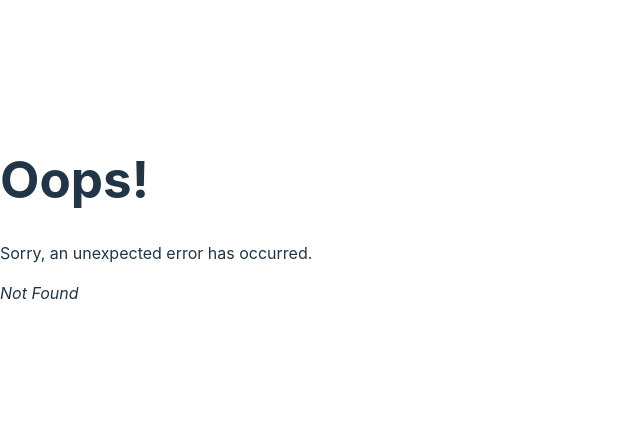
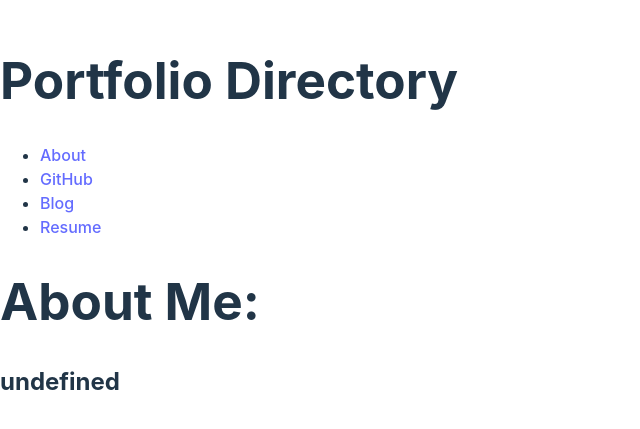
Before and after one commit to Moaratorium/Portfolio, a React (Vite) app: page /about in a window 1280 px wide. Before the commit this address had no page. Shown: the part 181-610 px from the top of the page, without its empty margins (0-640 px from the left). Built offline with nearby package versions, Linux system fonts and the light colour scheme.

Commit message:
change aboutMe to about, added font awesome svg to packages, profile picture to environment, rm'd unused css file

```diff
--- a/package.json
+++ b/package.json
@@ -11,6 +11,11 @@
     "test": "vitest"
   },
   "dependencies": {
+    "@fortawesome/fontawesome-svg-core": "^6.6.0",
+    "@fortawesome/free-brands-svg-icons": "^6.6.0",
+    "@fortawesome/free-regular-svg-icons": "^6.6.0",
+    "@fortawesome/free-solid-svg-icons": "^6.6.0",
+    "@fortawesome/react-fontawesome": "^0.2.2",
     "dotenv": "^16.4.5",
     "react": "^18.3.1",
     "react-dom": "^18.3.1",
--- a/src/App.css
+++ /dev/null
@@ -1,10 +0,0 @@
-#root {
-  max-width: 1280px;
-  margin: 0 auto;
-  padding: 2rem;
-  text-align: center;
-}
-
-.card {
-  padding: 2em;
-}
--- a/src/main.jsx
+++ b/src/main.jsx
@@ -4,11 +4,12 @@
 import {
   createBrowserRouter,
   RouterProvider,
+  Navigate
 } from "react-router-dom";
 import Root from "./routes/root";
 import ErrorPage from "./error-page";
 import PDFView from "./routes/pdf-view";
-import AboutMe from "./routes/about-me";
+import AboutMe from "./routes/about";
 
 const router = createBrowserRouter([
   {
@@ -17,11 +18,14 @@
     errorElement: <ErrorPage />,
     children: [
       {
+        index: true, element: <Navigate to="/about" replace />
+      },
+      {
         path: "/pdf-view",
         element: <PDFView />
       },
       {
-        path:"/about-me",
+        path:"/about",
         element: <AboutMe />
       },
     ]
--- a/src/routes/about-me.jsx
+++ b/src/routes/about.jsx
@@ -1,11 +1,11 @@
-export default function AboutMe() {
+export default function About() {
     const blurb = {
         text: `${import.meta.env.VITE_aboutme}`,
         name: `${import.meta.env.VITE_name}`
     };
     return (
         <div id="aboutme-text">
-            <h1>About me:</h1>
+            <h1>About Me:</h1>
             <h2>{blurb.text}</h2>
         </div>
     )
--- a/src/routes/root.jsx
+++ b/src/routes/root.jsx
@@ -1,14 +1,16 @@
 import {Outlet, Link} from "react-router-dom";
+import { useState } from 'react';
 
 export default function Root() {
     return (
         <div id='parent'>
+
         <div id="sidebar">
           <h1>Portfolio Directory</h1>
           <nav>
             <ul>
               <li>
-                <Link to={'about-me'}>About Me</Link>
+                <Link to={'about'}>About</Link>
               </li>
             <li>
                 <Link to={import.meta.env.VITE_github}>GitHub</Link>
```
Also changed, not shown: 2 other files (tests, documents, lock files or other folders).
